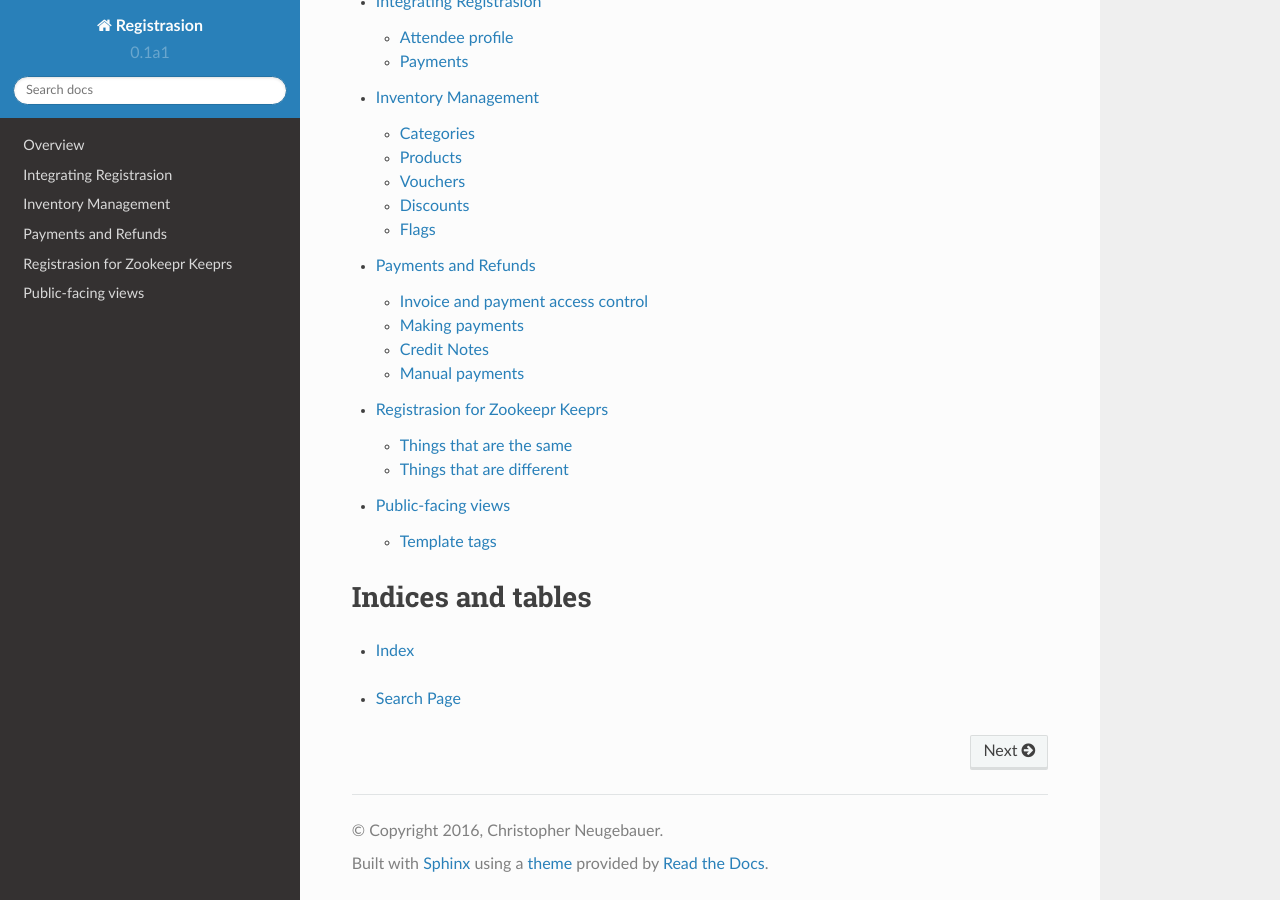
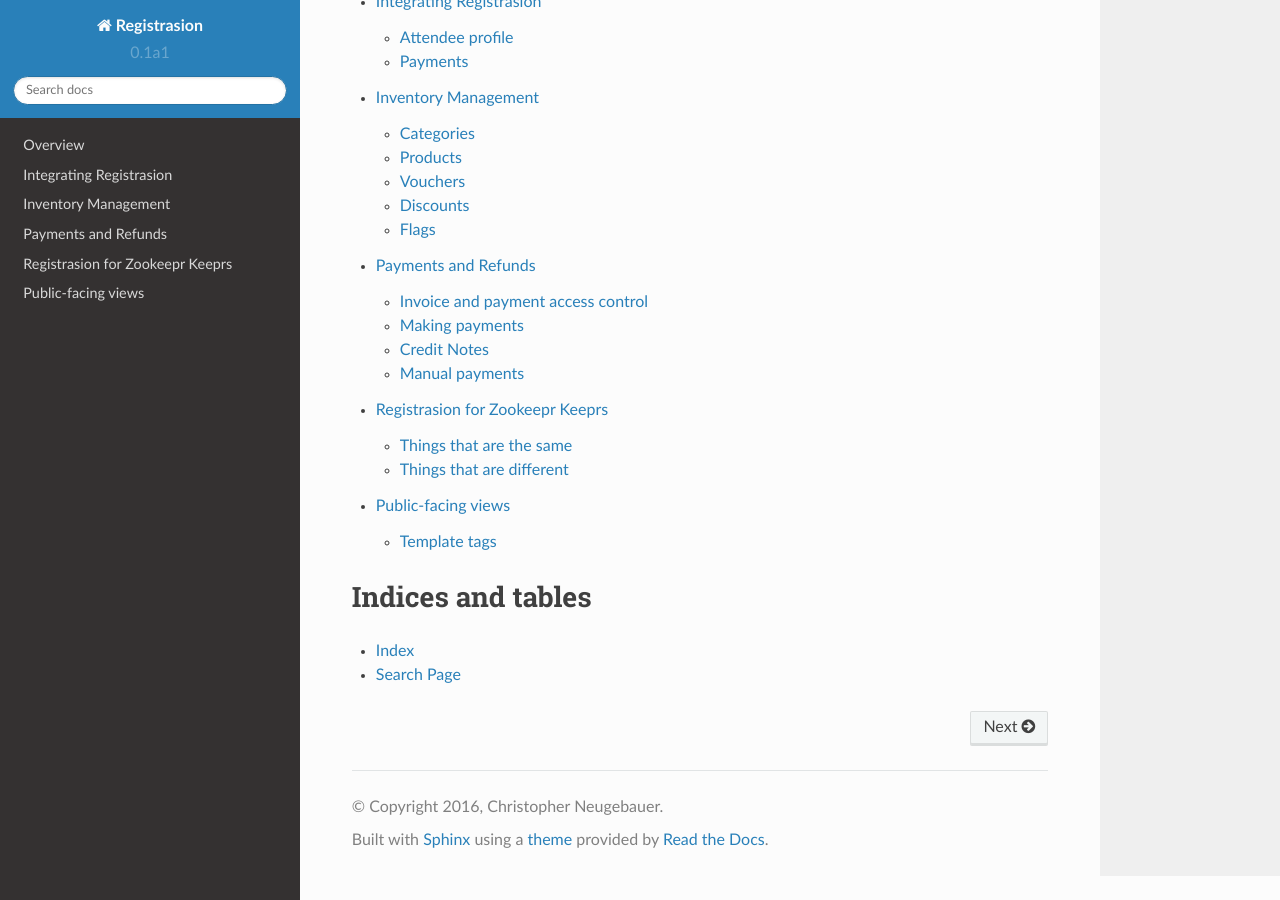
Before and after one commit to chrisjrn/registrasion, a Sphinx documentation site: the page built from docs/index.rst, in a window 1280 px wide and 900 px high, scrolled down 610 px. Built offline with Sphinx 7.4.7 and the Read the Docs theme 2.0.0, drawn with Linux system fonts in a browser that asks for light colours.

Commit message:
Removes sphinx warnings

```diff
--- a/docs/index.rst
+++ b/docs/index.rst
@@ -30,5 +30,6 @@
 ==================
 
 * :ref:`genindex`
+* :ref:`search`
+
 .. * :ref:`modindex`
-* :ref:`search`
--- a/docs/payments.rst
+++ b/docs/payments.rst
@@ -141,7 +141,7 @@
 This will result in an instance of ``CreditNoteApplication`` being applied as a payment to ``invoice``. ``CreditNoteApplication`` will always be a payment of the full amount of its parent credit note. If this payment overpays the invoice it's being applied to, a credit note for the residual will be generated.
 
 Refunding credit notes
-~~~~~~~~~~~~~~~~~~~~~
+~~~~~~~~~~~~~~~~~~~~~~
 It is possible to release a credit note back to the original payment platform. To do so, you attach an instance of ``CreditNoteRefund`` to the original ``CreditNote``:
 
 .. autoclass :: CreditNoteRefund
```
